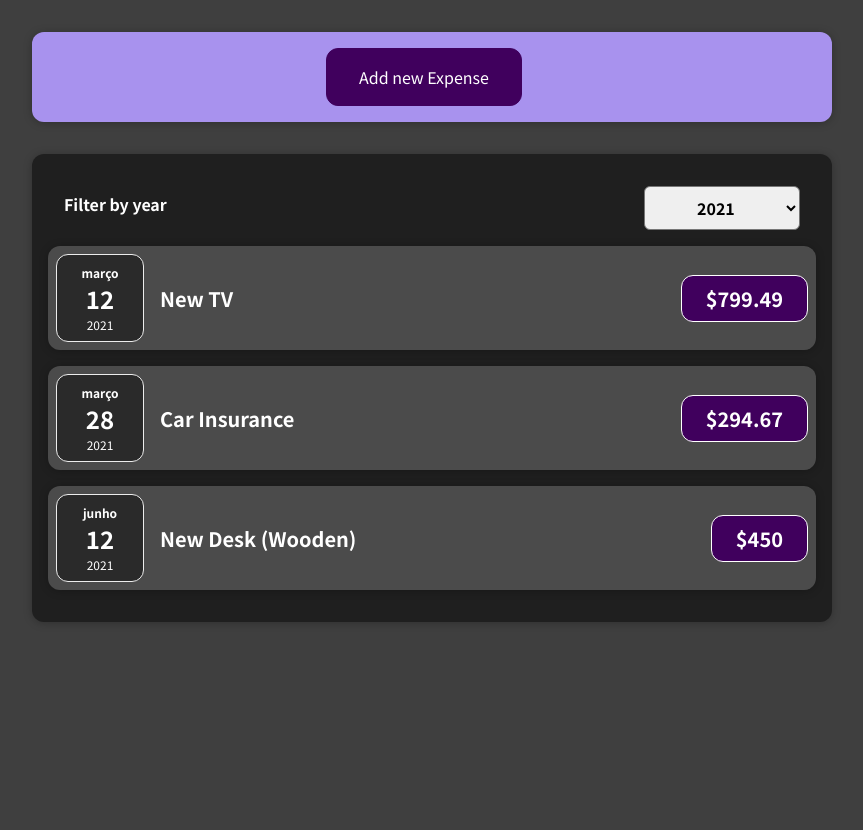
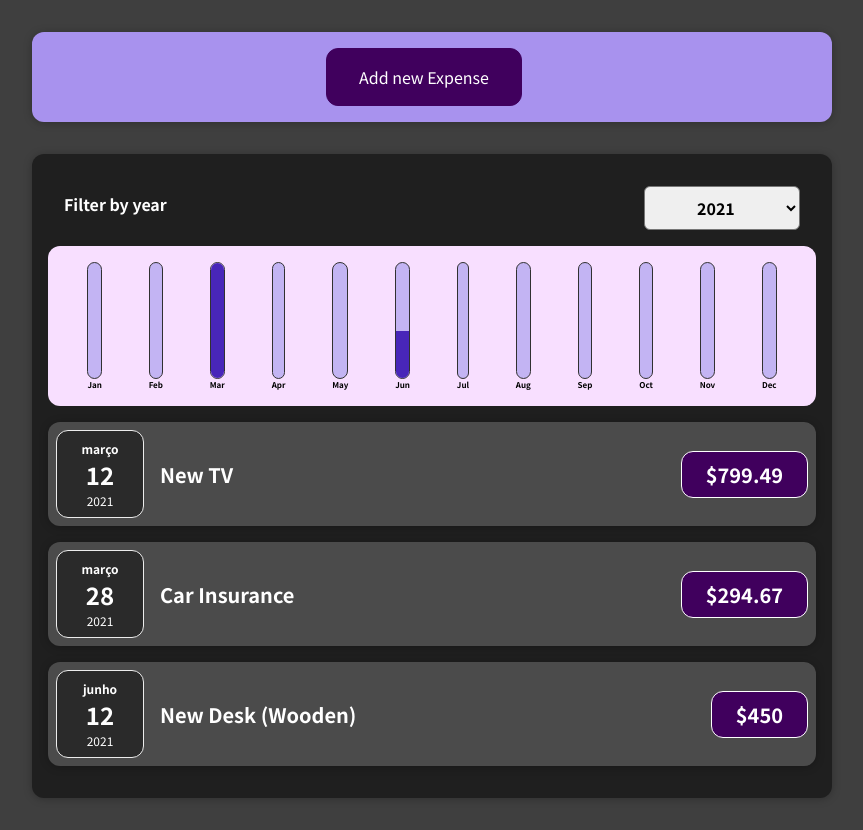
Before and after one commit to ismaelbr/ismaelbr-react-complete-guide-, a React (Create React App) app: page / in a window 1280 px wide. Shown: the whole page, without its empty margins (208-1071 px from the left). Before the commit the page ends 800 px from the top, so only its background shows below. Built offline with nearby package versions, Linux system fonts and the light colour scheme.

Commit message:
feat: finished section 05

```diff
--- a/src/App.js
+++ b/src/App.js
@@ -2,6 +2,7 @@
 import Expenses from "./components/Expenses/Expenses";
 import NewExpense from "./components/NewExpense/NewExpense";
 import {useState} from "react";
+import ExpensesChart from "./components/Expenses/ExpensesChart";
 
 const DUMMY_EXPENSES = [
   {
--- /dev/null
+++ b/src/components/Chart/Chart.css
@@ -0,0 +1,10 @@
+
+.chart {
+    padding: 1rem;
+    border-radius: 12px;
+    background-color: #f8dfff;
+    text-align: center;
+    display: flex;
+    justify-content: space-around;
+    height: 10rem;
+}
--- /dev/null
+++ b/src/components/Chart/Chart.js
@@ -0,0 +1,22 @@
+import React from 'react';
+import ChartBar from "./ChartBar";
+import "./Chart.css"
+
+function Chart(props) {
+  const dataPointValues = props.dataPoints.map(datapoint => datapoint.value)
+  const totalMaximum = Math.max(...dataPointValues);
+  return (
+    <div className="chart">
+      {props.dataPoints.map((dataPoint) => (
+         <ChartBar
+           key={dataPoint.label}
+           value={dataPoint.value}
+           maxValue={totalMaximum}
+           label={dataPoint.label}
+        />
+      ))}
+    </div>
+  );
+}
+
+export default Chart;
--- /dev/null
+++ b/src/components/Chart/ChartBar.css
@@ -0,0 +1,30 @@
+.chart-bar {
+    height: 100%;
+    display: flex;
+    flex-direction: column;
+    align-items: center;
+}
+
+.chart-bar__inner {
+    height: 100%;
+    width: 100%;
+    border: 1px solid #313131;
+    border-radius: 12px;
+    background-color: #c3b4f3;
+    overflow: hidden;
+    display: flex;
+    flex-direction: column;
+    justify-content: flex-end;
+}
+
+.chart-bar__fill {
+    background-color: #4826b9;
+    width: 100%;
+    transition: all 0.3s ease-out;
+}
+
+.chart-bar__label {
+    font-weight: bold;
+    font-size: 0.5rem;
+    text-align: center;
+}
--- /dev/null
+++ b/src/components/Chart/ChartBar.js
@@ -0,0 +1,23 @@
+import React from 'react';
+import "./ChartBar.css"
+
+function ChartBar(props) {
+  let barFillHeight = '0%';
+
+  if (props.maxValue > 0) {
+    barFillHeight = Math.round((props.value / props.maxValue) * 100) + '%'
+  }
+
+  return (
+    <div className="chart-bar">
+      <div className="chart-bar__inner">
+        <div
+          className="chart-bar__fill"
+          style={{height: barFillHeight}}/>
+      </div>
+      <div className="chart-bar__label">{props.label}</div>
+    </div>
+  );
+};
+
+export default ChartBar;
--- a/src/components/Expenses/Expenses.js
+++ b/src/components/Expenses/Expenses.js
@@ -3,6 +3,7 @@
 import Card from "../UI/Card";
 import ExpensesFilter from "./ExpensesFilter";
 import ExpensesList from "./ExpensesList";
+import ExpensesChart from "./ExpensesChart";
 
 function Expenses({expenses}) {
   const [filteredYear, setFilteredYear] = useState('2021');
@@ -25,6 +26,7 @@
           selected={filteredYear}
           onChangeFilter={changeFilterHandler}
         />
+        <ExpensesChart expenses={filteredExpenses}/>
         <ExpensesList itens={filteredExpenses}/>
         {/*{expensesContent}*/}
       </Card>
--- /dev/null
+++ b/src/components/Expenses/ExpensesChart.js
@@ -0,0 +1,35 @@
+import React from 'react';
+import Chart from "../Chart/Chart";
+
+function ExpensesChart(props) {
+  const chartDataPoints = [
+    {label: 'Jan', value: 0},
+    {label: 'Feb', value: 0},
+    {label: 'Mar', value: 0},
+    {label: 'Apr', value: 0},
+    {label: 'May', value: 0},
+    {label: 'Jun', value: 0},
+    {label: 'Jul', value: 0},
+    {label: 'Aug', value: 0},
+    {label: 'Sep', value: 0},
+    {label: 'Oct', value: 0},
+    {label: 'Nov', value: 0},
+    {label: 'Dec', value: 0},
+  ];
+
+  // for (const expense of props.expenses) {
+  //   const expenseMonth = expense.date.getMonth();
+  //   chartDataPoints[expenseMonth].value += expense.amount;
+  // }
+
+  props.expenses.forEach( expense => {
+    const expenseMonth = expense.date.getMonth();
+    chartDataPoints[expenseMonth].value += expense.amount;
+  })
+
+  return (
+    <Chart dataPoints={chartDataPoints}/>
+  );
+}
+
+export default ExpensesChart;
--- a/src/components/NewExpense/ExpenseForm.js
+++ b/src/components/NewExpense/ExpenseForm.js
@@ -51,7 +51,7 @@
 
     const expenseData = {
       title: enteredTitle,
-      amount: enteredAmount,
+      amount: +enteredAmount,
       date: new Date(enteredDate),
     };
 
```
